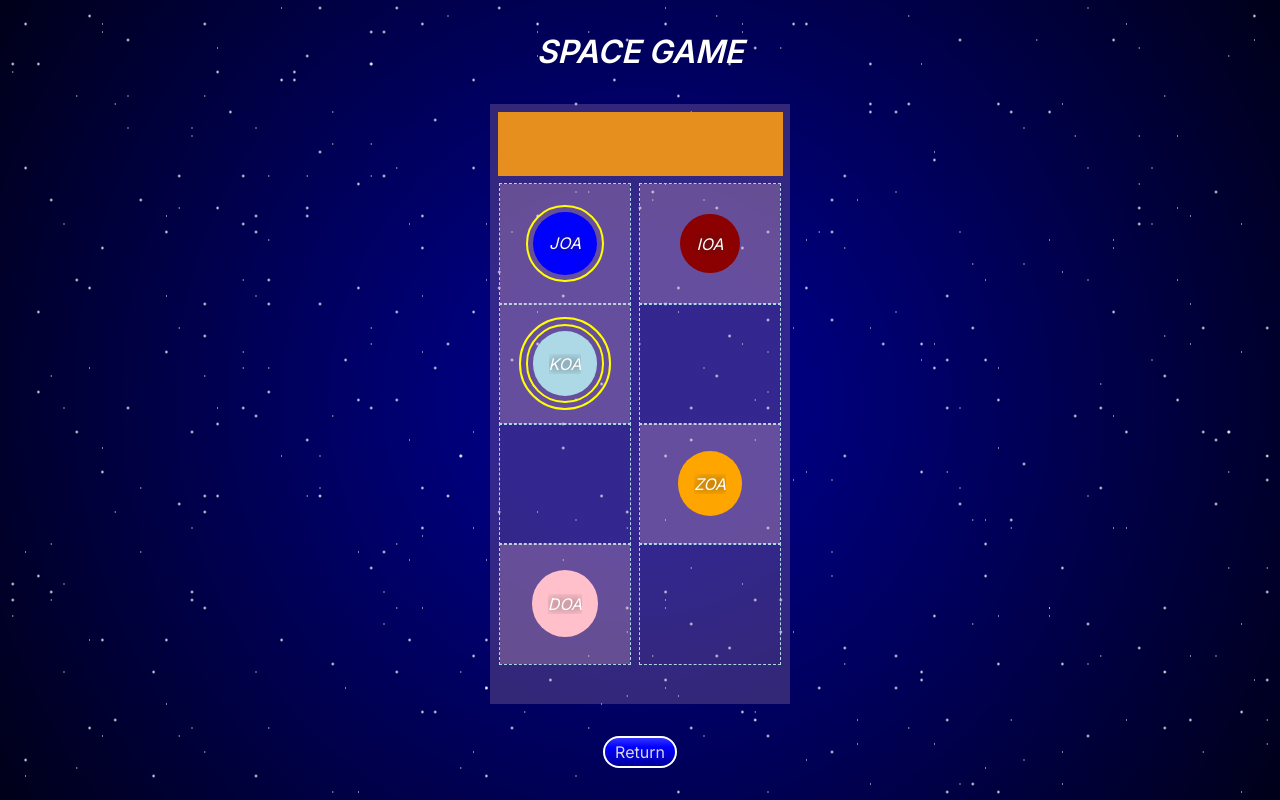
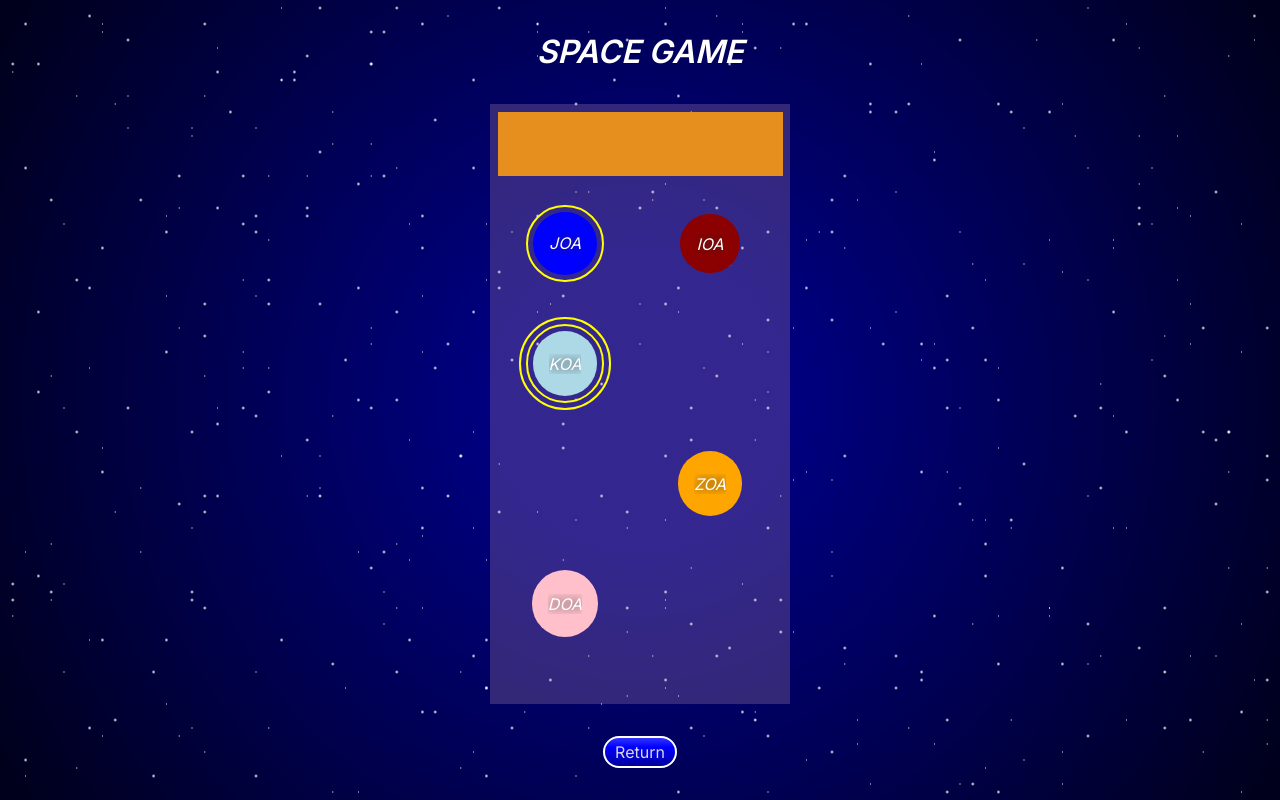
Before and after one commit to franco-ortega/space-game, a Next.js app: page /game in a window 1280 px wide. Built offline with nearby package versions, Linux system fonts and the light colour scheme.

Commit message:
remove testing outlines and backgrounds

```diff
--- a/app/components/planets/PlanetContainer.module.css
+++ b/app/components/planets/PlanetContainer.module.css
@@ -4,6 +4,6 @@
 	align-items: center;
 	justify-content: center;
 
-	background-color: hsl(350, 100%, 88%, 0.25);
+	/* background-color: hsl(350, 100%, 88%, 0.25); */
 	height: 100%;
 }
--- a/app/components/zones/Zone.module.css
+++ b/app/components/zones/Zone.module.css
@@ -1,3 +1,3 @@
 .Zone {
-	outline: dashed lightblue 1px;
+	/* outline: dashed lightblue 1px; */
 }
--- a/app/components/zones/Zone.tsx
+++ b/app/components/zones/Zone.tsx
@@ -3,7 +3,7 @@ import { GridCoordinates } from '@/app/types/types';
 import styles from './Zone.module.css';
 
 type Props = {
-	Planet?: ComponentType;
+	Planet: ComponentType;
 	zoneData: GridCoordinates;
 };
 
--- a/app/components/zones/ZoneTemplate.module.css
+++ b/app/components/zones/ZoneTemplate.module.css
@@ -1,7 +1,7 @@
 .ZoneTemplate {
 	/* background-color: hsl(60, 100%, 50%, 0.5); */
 
-	outline: dashed lightblue 1px;
+	/* outline: dashed lightblue 1px; */
 
 	/* display: flex; */
 	/* align-items: flex-end; */
```
